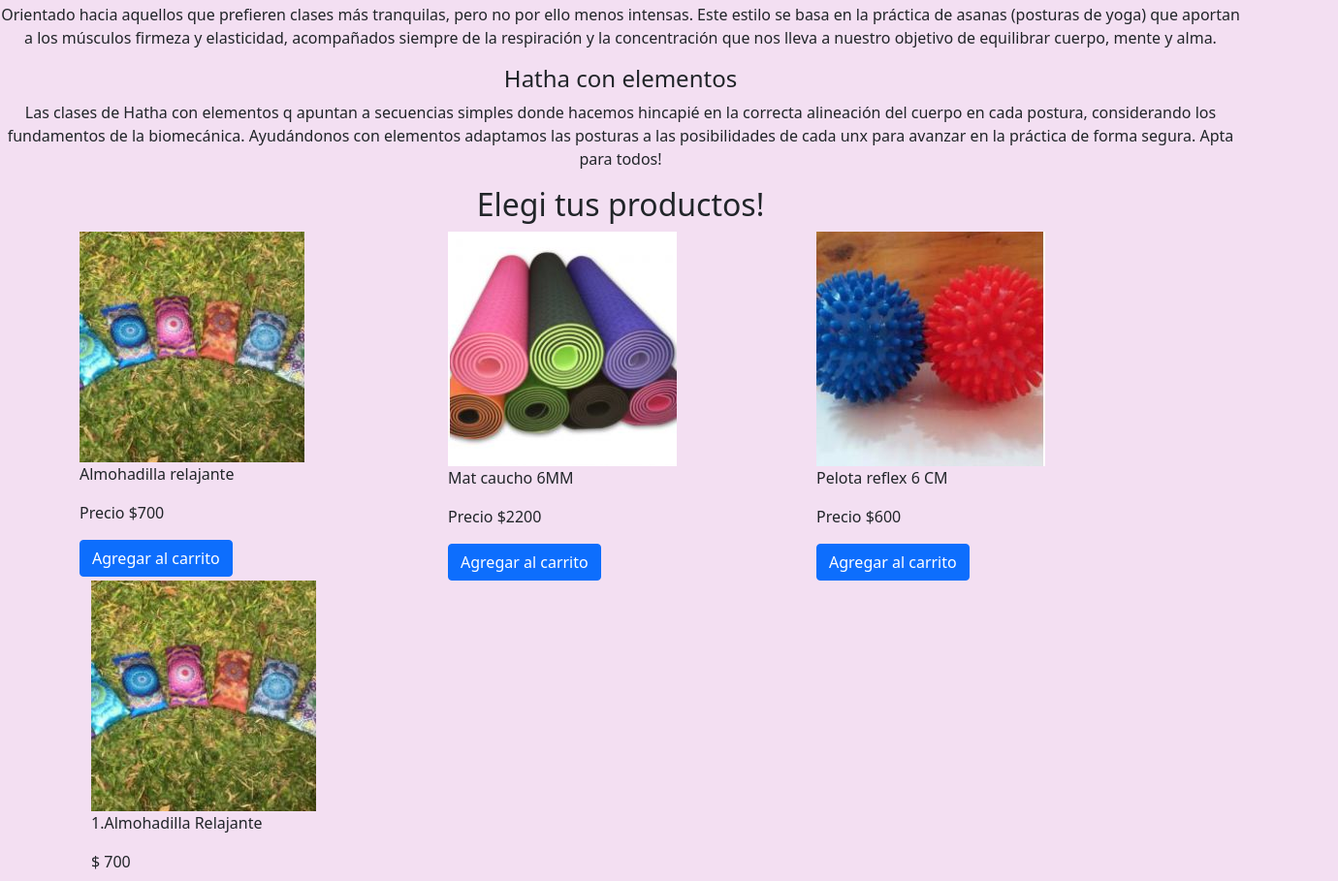
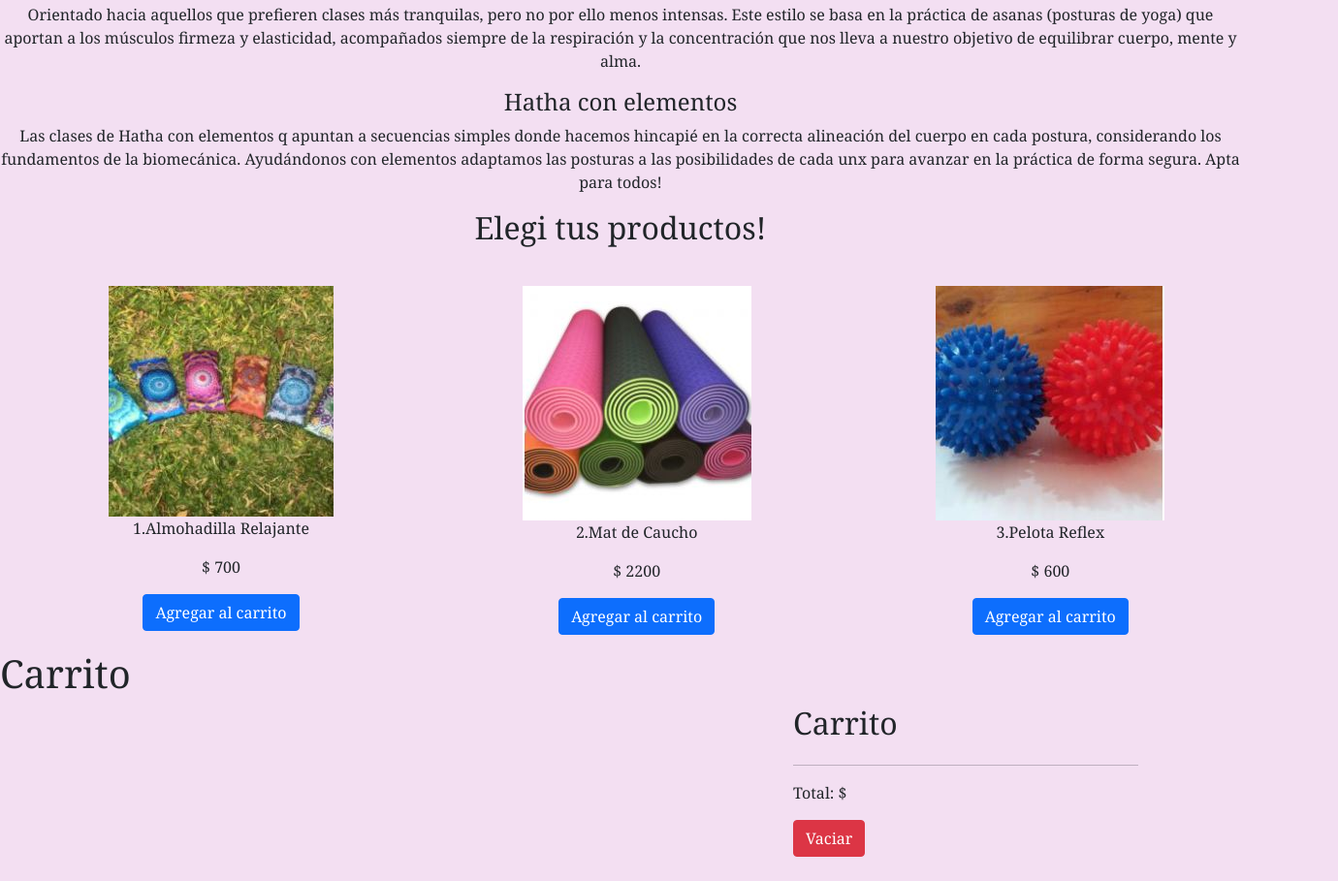
Before and after one commit to GipyCoronel/ProyectoFinalJS, a plain HTML site: page index.html in a window 1280 px wide. Shown: the part 691-1600 px from the top of the page at 97% size, 1380 px wide, since content can reach past the window. After the commit the page ends 1575 px from the top, so only its background shows below. Drawn offline with nearby package versions, Linux system fonts and the light colour scheme.

Commit message:
se agrego cambios en js,css y html

```diff
--- a/index.css
+++ b/index.css
@@ -3,7 +3,7 @@
 body {
     background-color: rgb(243, 223, 242);
 
-
+font-family:Georgia, 'Times New Roman', Times, serif;
 }
 .clas {
     text-align: center;
@@ -21,3 +21,13 @@ body {
     margin-bottom: 2rem;
 
 }
+
+#cards {
+
+        display: grid;
+        grid-template-columns: repeat(3,1fr);
+        width: 100%;
+        text-align: center;
+        margin-top: 20px;
+        margin-left: 50px;
+        }
--- a/index.html
+++ b/index.html
@@ -89,32 +89,28 @@
         </div>
         <h2 id="boy" class="text-center">Elegi tus productos!</h2>
         </div>
-        <div class="container" id="cards">
-          <div class="row">
-            <div class="col align-self-start">
-              <img class="imagen" src="images/almohadillarelajante.jpg" alt="almohadillarelajante">
-              <p>Almohadilla relajante</p>
-              <p>Precio $700</p>
-              <button class="btn btn-primary botonDeCompra">Agregar al carrito</button>
-              </div>
-            <div class="col align-self-center">
-              <img class="imagen" src="images/matcaucho6mm.jpg" alt="matcaucho6mm">
-              <p>Mat caucho 6MM</p>
-              <p>Precio $2200</p>
-              <button class="btn btn-primary botonDeCompra">Agregar al carrito</button>
-            </div>
-            <div class="col align-self-end">
-              <img class="imagen" src="images/pelotareflex6cm.jpg" alt="pelotareflex6mm">
-              <p>Pelota reflex 6 CM</p>
-              <p>Precio $600</p>
-              <button class="btn btn-primary botonDeCompra">Agregar al carrito</button>
-            </div>
-          </div>
-        </div>
 
 
       <div id="cards"></div>
-      <div id="carrito"></div>
+      <div><h1>Carrito</h1></div>
+      <div id="carrito">
+      </div>
+      <div class="container">
+        <div class="row">
+            <!-- Elementos generados a partir del JSON -->
+            <main id="items" class="col-sm-8 row"></main>
+            <!-- Carrito -->
+            <aside class="col-sm-4">
+                <h2>Carrito</h2>
+                <!-- Elementos del carrito -->
+                <ul id="carrito" class="list-group"></ul>
+                <hr>
+                <!-- Precio total -->
+                <p class="text-right">Total: <span id="total"></span>$</p>
+                <button id="boton-vaciar" class="btn btn-danger">Vaciar</button>
+            </aside>
+        </div>
+    </div>
 
   </main>
 
--- a/index.js
+++ b/index.js
@@ -8,26 +8,75 @@ class Producto{
     this.nombre = nombre;
     this.precio = precio;
     this.imagen = imagen;
-    this.impuesto = impuesto;
+
     }
 }
 
 class Carrito {
-    constructor (id, productos) {
+    constructor (id) {
     this.id = id,
-    this.productos = productos;
+    this.productos = [];
     }
+
+    calcularTotal () {
+        let total = 0;
+        for (let i = 0; i<this.productos.length; i++ ) {
+            total= total+ this.productos[i].precio;
+        }
+      return total;
+    }
+
+
+}
+function tarjetaDos (producto) {
+    let tarjeta =
+    ` <div class="container" id="cards">
+                <div class="row">
+                <div class="col mb-3">
+                    <img class="imagen" src="./images/${producto.imagen}" alt="">
+                    <p>${producto.id}.${producto.nombre}</p>
+                    <p>$ ${producto.precio}</p>
+                    <button class="btn btn-primary botonDeCompra" id="${producto.id}">Agregar al carrito</button>
+                    </div>
+                    </div>  `;
+                    return tarjeta;
 }
 
-// FUNCIONES
+function limpiarCarrito () {
+    let divCarrito = document.querySelector("#carrito");
+    divCarrito.innerHTML = "";
+
+}
+
+function actualizarCarrito (carrito){
+    let divCarrito = document.querySelector("#carrito");
+    carrito.productos.forEach(producto =>{
+        divCarrito.innerHTML = `<h1>Precio Total: ${carrito.calcularTotal()} </h1>`
+    })
+}
+function renovarStorage (){
+    localStorage.removeItem("carrito");
+    localStorage.setItem("carrito", JSON.stringify(carrito));
+}
+
+/* Cargar carrito existente */
+window.addEventListener('DOMContentLoaded', (e) => {
+    let storage = JSON.parse(localStorage.getItem("carrito"));
+    let carritoGuardado = new Carrito(storage.id, storage.productos);
+    storage.productos.forEach(producto => {
+        carritoGuardado.productos.push(producto);
+    })
+    limpiarCarrito();
+    actualizarCarrito(carritoGuardado);
+});
 
 // Genero mi catalogo de productos
 
 let catalogoProductos = [];
 
-let productoUno = new Producto (1, "Almohadilla Relajante", 700, "almohadillarelajante.jpg", 0.21);
-let productoDos = new Producto (2, "Mat de Caucho", 2200, "matcaucho6mm.jpg",0.21);
-let productoTres = new Producto (3, "Pelota Reflex", 600, "pelotareflex6cm.jpg", 0.21);
+let productoUno = new Producto (1, "Almohadilla Relajante", 700, "almohadillarelajante.jpg");
+let productoDos = new Producto (2, "Mat de Caucho", 2200, "matcaucho6mm.jpg");
+let productoTres = new Producto (3, "Pelota Reflex", 600, "pelotareflex6cm.jpg");
 
 catalogoProductos.push (productoUno);
 catalogoProductos.push (productoDos);
@@ -51,16 +100,23 @@ let cardsDiv = document.querySelector("#cards");
     cardsDiv.innerHTML += tarjetaDos (producto);
 })
 
-function tarjetaDos (producto) {
-    let tarjeta =
-    ` <div class="container" id="cards">
-                <div class="row">
-                <div class="col mb-3">
-                    <img class="imagen" src="./images/${producto.imagen}" alt="">
-                    <p>${producto.id}.${producto.nombre}</p>
-                    <p>$ ${producto.precio}</p>
-                    <button class="btn btn-primary botonDeCompra">Agregar al carrito</button>
-                    </div>
-                    </div>  `;
-                    return tarjeta;
-}
+
+
+// Ingresar al carrito productos
+
+let carrito= new Carrito(1)
+
+let botones=document.querySelectorAll(".botonDeCompra");
+let arrayDeBotones= Array.from(botones);
+
+arrayDeBotones.forEach(boton => {
+
+    boton.addEventListener ("click", (e) => {
+        let productoSeleccionado = catalogoProductos.find(producto => producto.id == e.target.id);
+    carrito.productos.push(productoSeleccionado);
+    limpiarCarrito();
+    actualizarCarrito(carrito);
+    renovarStorage();
+
+    })
+})
```
